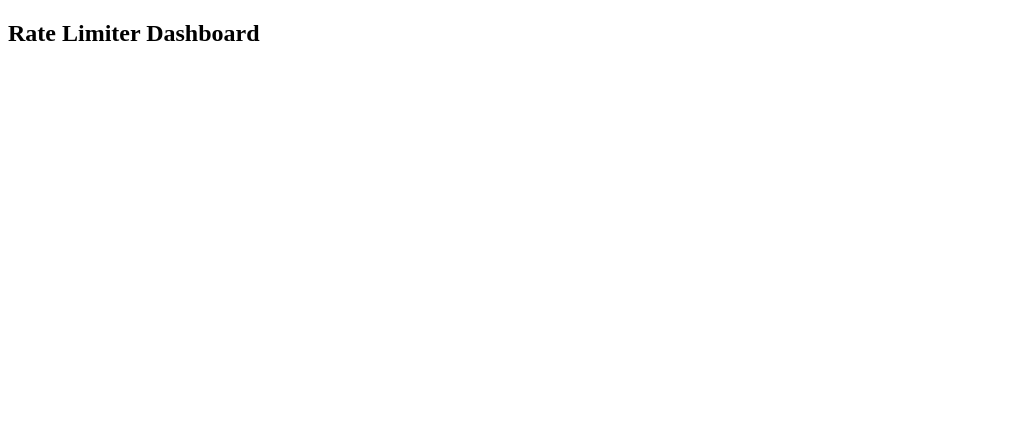
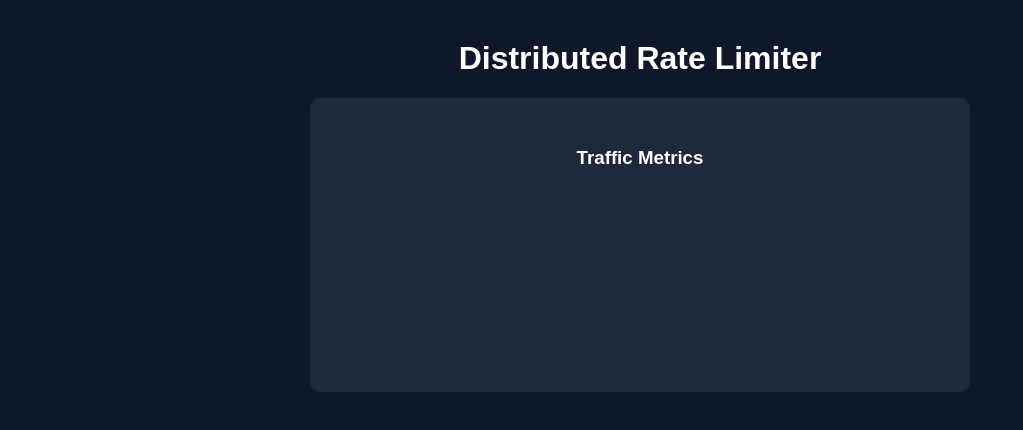
Before and after one commit to Prafful7601/distributed-rate-limiter, a plain HTML site: page dashboard/index.html in a window 1280 px wide. Shown: the whole page, without its empty margins (0-1023 px from the left). Drawn offline with nearby package versions, Linux system fonts and the light colour scheme; no server answers.

Commit message:
Improve dashboard UI and fix dashboard route

```diff
--- a/dashboard/index.html
+++ b/dashboard/index.html
@@ -1,18 +1,52 @@
 <!DOCTYPE html>
 <html>
+
 <head>
 
 <title>Rate Limiter Dashboard</title>
 
 <script src="https://cdn.jsdelivr.net/npm/chart.js"></script>
 
+<style>
+
+body {
+    font-family: Arial;
+    background: #0f172a;
+    color: white;
+    text-align: center;
+}
+
+h1 {
+    margin-top: 40px;
+}
+
+.container {
+    width: 600px;
+    margin: auto;
+    background: #1e293b;
+    padding: 30px;
+    border-radius: 10px;
+}
+
+canvas {
+    margin-top: 20px;
+}
+
+</style>
+
 </head>
 
 <body>
 
-<h2>Rate Limiter Dashboard</h2>
+<h1>Distributed Rate Limiter</h1>
 
-<canvas id="chart" width="400" height="200"></canvas>
+<div class="container">
+
+<h3>Traffic Metrics</h3>
+
+<canvas id="chart"></canvas>
+
+</div>
 
 <script>
 
@@ -33,8 +67,9 @@ async function loadStats(){
             labels: ["Allowed Requests","Blocked Requests"],
 
             datasets: [{
-                label: "Traffic",
-                data: [data.allowed_requests, data.blocked_requests]
+                label: "Requests",
+                data: [data.allowed_requests, data.blocked_requests],
+                backgroundColor: ["#22c55e","#ef4444"]
             }]
 
         }
```
Also changed, not shown: 1 other file.
